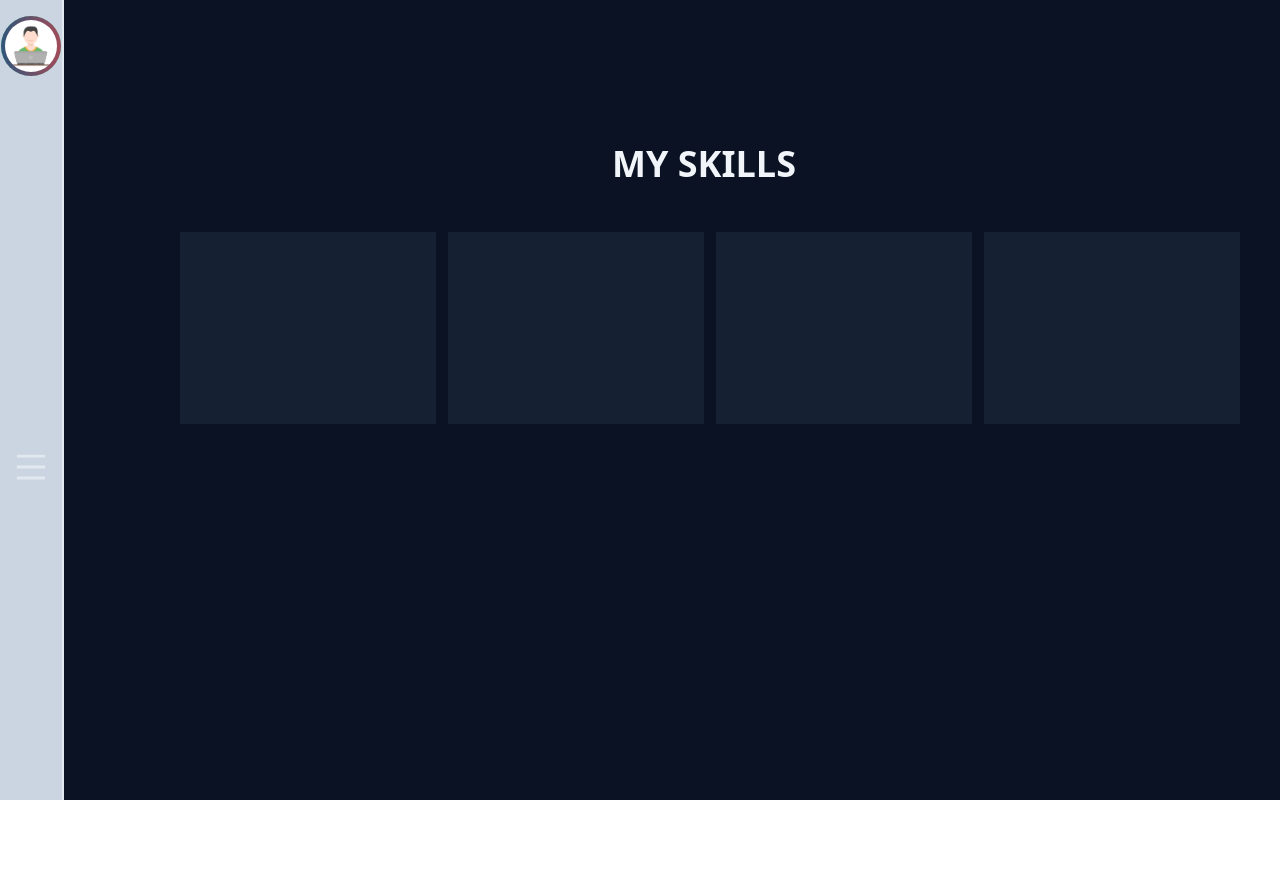
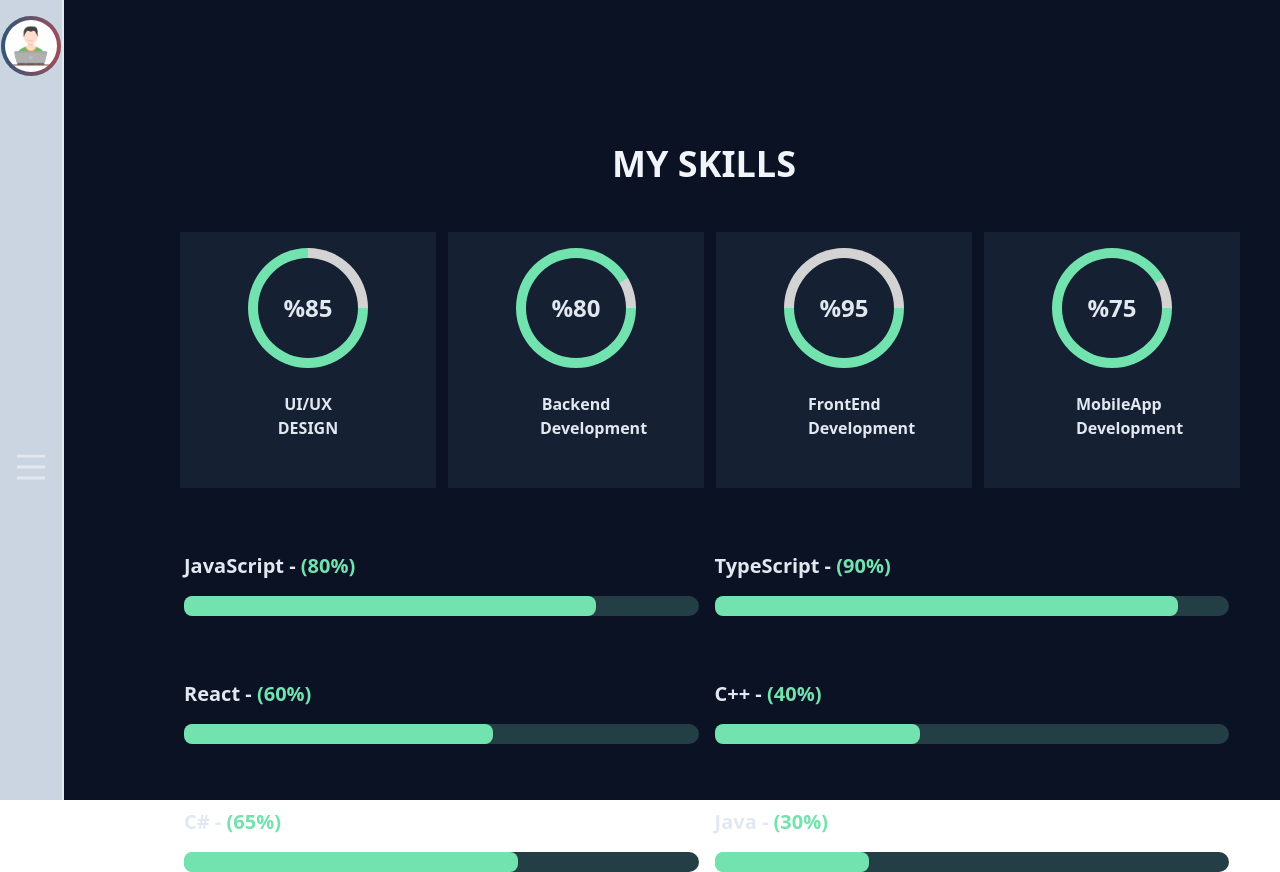
Before and after one commit to BairamovAllaz/My-Portfolio, a Next.js app: page /Resume in a window 1280 px wide. Both pictures are taken after a click on the icon 31 px from the left and 466 px from the top of the page. Shown: the top 872 px of the page. Before the commit the page ends 840 px from the top, so only its background shows below. Built offline with nearby package versions, Linux system fonts and the light colour scheme.

Commit message:
Contact Page and styling

```diff
--- /dev/null
+++ b/components/ContactBox.tsx
@@ -0,0 +1,31 @@
+import React from "react";
+import { IconType } from "react-icons";
+
+
+interface props{
+    icon : IconType;
+    title:string;
+    info: string;
+}
+
+
+function ContactBox(props:props)
+{
+    return(
+        <div className="w-full h-32 bg-[#162033] mt-4 rounded-lg">
+            <div className="flex mb-5">
+                <div className = "w-16 h-16 bg-slate-800 flex justify-center items-center m-6 rounded-full">
+                    <props.icon className="text-3xl text-[#72e2ae] font-bold"/>
+                </div>
+                <div className="mt-6 space-y-2">
+                    <h1 className="text-slate-200 text-2xl font-bold">{props.title}</h1>
+                    <div className="text-[#9899A8]">
+                        <p>{props.info}</p>
+                    </div>
+                </div>
+            </div>
+
+        </div>
+    )
+}
+export default ContactBox;
--- /dev/null
+++ b/components/ContactInfo.tsx
@@ -0,0 +1,21 @@
+import ContactBox from "./ContactBox";
+import {BsTelephone} from 'react-icons/bs'
+import {AiOutlineMail} from 'react-icons/ai'
+import {HiLocationMarker} from 'react-icons/hi'
+function ContactInfo()
+{
+    return(
+        <div>
+            <div>
+                <h1 className="text-slate-200 text-2xl font-bold">Contact Information</h1>
+                <p className="text-[#808291] pt-3">Lorem ipsum dolor sit amet consectetur adipisicing elit. A omnis, iusto harum possimus non praesentium qui facere.</p>
+            </div>
+            <div>
+                <ContactBox title="Contact On Phone" info="+79516720209" icon={BsTelephone}/>
+                <ContactBox title="Email" info="ellezbayramov2004@gmail.com" icon={AiOutlineMail}/>
+                <ContactBox title="Address" info="Russia Sain Peterburg" icon={HiLocationMarker}/>
+            </div>
+        </div>
+    )
+}
+export default ContactInfo;
--- a/components/ResumeBox.tsx
+++ b/components/ResumeBox.tsx
@@ -1,11 +1,16 @@
 import React from 'react'
 import SkillCircle, {props} from "./SkillCircle";
+import SkillBox from "./SkillBox";
+
+
 
 function ResumeBox(props: props)
 {
     return(
-        <div className = "w-64 h-48 bg-[#162033] mt-12 ml-3">
-            <SkillCircle ration={props.ration}/>
+        <div className = "w-64 h-64 bg-[#162033] mt-12 ml-3">
+            <div>
+                <SkillCircle ration={props.ration} percentText={props.percentText} title={props.title}/>
+            </div>
         </div>
     )
 }
--- /dev/null
+++ b/components/SkillBox.tsx
@@ -0,0 +1,22 @@
+import React from "react";
+
+interface props{
+    skillTitle: string;
+    skillPercent:number;
+}
+function SkillBox(props:props)
+{
+    return(
+        <div className="min-w-[48%] h-24 mt-8 ml-4 ">
+            <div className="pt-8 pb-4 text-slate-200 text-xl font-bold">
+                <h1>{props.skillTitle} - <span className="text-[#72E2AE]">({props.skillPercent}%)</span></h1>
+            </div>
+            <div>
+                <div className="w-full h-[20px] bg-[#233F45] rounded-full">
+                    <div className="h-[20px] bg-[#72E2AE] rounded-lg" style={{width:`${props.skillPercent}%`}}/>
+                </div>
+            </div>
+        </div>
+    )
+}
+export default SkillBox;
--- a/components/SkillCircle.tsx
+++ b/components/SkillCircle.tsx
@@ -1,42 +1,52 @@
 import React from 'react'
 
-export interface props{
-    ration : any
+export interface props {
+    ration: any;
+    percentText:number;
+    title:string
 }
 
-function SkillCircle(props : props)
-{
-    React.useLayoutEffect(() => {
-        document.documentElement.style.setProperty('--ratio',props.ration);
-        console.log(props.ration)
-    },[])
-
-    return(
-        <div className = "flex justify-center items-center">
-            <div className="
-             h-[150px] w-[150px]
-             rounded-[50%]
-             relative
-             .clip-path-style
-             before:content-['']
-             before:relative
-             before:w-full
-             before:h-full
-             before:top-[0]
-             before:left-[0]
-             before:bg-[conic-gradient(red 0 calc(0.3 * 360deg), lime calc(0.3 * 360deg) 360deg)]
-             before:z-[-2]
-             after:content-['']
-             after:relative
-             after:w-[80%]
-             after:h-[80%]
-             after:top-[10%]
-             after:left-[10%]
-             after:bg-slate-200
-             after:rounded-[50%]
-             after:z-[-1]
-             "></div>
+function SkillCircle(props: props) {
+    return (
+        /*
+           refactor styling percentage border
+        **/
+        <div className="flex justify-center items-center mt-4">
+            <div
+                className="
+                    relative
+                    text-center
+                    w-[120px]
+                    h-[120px]
+                    rounded-full
+                    "
+                style={{background: `linear-gradient(${props.ration}deg, #72E2AE 50%, transparent 50%), linear-gradient(0deg, #72E2AE 50%, lightgray 50%)`}}>
+                <div className="
+                relative
+                top-[10px]
+                left-[10px]
+                text-center
+                w-[100px]
+                h-[100px]
+                rounded-full
+                bg-[#162033]
+                flex
+                justify-center
+                items-center
+                text-slate-200
+                font-bold
+                text-2xl
+                ">
+                    <div>
+                        %{props.percentText}
+                    </div>
+                </div>
+                <div className="m-6 text-slate-200 font-bold pt-5 text-center">
+                    {props.title}
+                </div>
+            </div>
         </div>
     )
 }
+
 export default SkillCircle;
--- /dev/null
+++ b/pages/Contact.tsx
@@ -0,0 +1,31 @@
+import React from 'react'
+import Head from "next/head";
+import ContactInfo from "../components/ContactInfo";
+
+function Contact() {
+    return (
+        <>
+            <Head>
+                <title>Contact</title>
+                <meta name="description" content="Generated by create next app"/>
+                <meta name="viewport" content="width=device-width, initial-scale=1"/>
+                <link rel="icon" href="/favicon.ico"/>
+            </Head>
+            <main className="w-screen h-screen flex justify-center">
+                <div className = "md:w-[50%] w-screen md:h-[30%] h-screen mt-36">
+                    <div className="text-center text-slate-100 font-bold text-4xl">
+                        <h1>Contact US</h1>
+                    </div>
+                    <div className="flex mt-16 space-x-4">
+                        <div className="w-1/2 h-96 ">
+                            <ContactInfo/>
+                        </div>
+                        <div className="w-1/2 bg-slate-600 h-96"></div>
+                    </div>
+                </div>
+            </main>
+        </>
+    )
+}
+
+export default Contact;
--- a/pages/Resume.tsx
+++ b/pages/Resume.tsx
@@ -1,6 +1,7 @@
 import React from 'react'
 import Head from "next/head";
 import ResumeBox from "../components/ResumeBox";
+import SkillBox from "../components/SkillBox";
 
 function Resume() {
     return (
@@ -16,11 +17,19 @@ function Resume() {
                     <div className="text-center text-slate-100 font-bold text-4xl">
                         <h1>MY SKILLS</h1>
                     </div>
-                    <div className = "flex w-auto min-h-full">
-                        <ResumeBox ration={0.3}/>
-                        <ResumeBox ration={0.5}/>
-                        <ResumeBox ration={4}/>
-                        <ResumeBox ration={0.7}/>
+                    <div className = "flex w-auto ">
+                        <ResumeBox ration={90} percentText={85} title="UI/UX DESIGN"/>
+                        <ResumeBox ration={150} percentText={80} title="Backend Development"/>
+                        <ResumeBox ration={360} percentText={95} title="FrontEnd Development"/>
+                        <ResumeBox ration={150} percentText={75} title="MobileApp Development"/>
+                    </div>
+                    <div className="flex flex-wrap">
+                        <SkillBox skillTitle={"JavaScript"} skillPercent={80}/>
+                        <SkillBox skillTitle={"TypeScript"} skillPercent={90}/>
+                        <SkillBox skillTitle={"React"} skillPercent={60}/>
+                        <SkillBox skillTitle={"C++"} skillPercent={40}/>
+                        <SkillBox skillTitle={"C#"} skillPercent={65}/>
+                        <SkillBox skillTitle={"Java"} skillPercent={30}/>
                     </div>
                 </div>
             </main>
--- a/store.ts
+++ b/store.ts
@@ -7,7 +7,5 @@ export const store = configureStore({
   },
 })
 
-// Infer the `RootState` and `AppDispatch` types from the store itself
 export type RootState = ReturnType<typeof store.getState>
-// Inferred type: {posts: PostsState, comments: CommentsState, users: UsersState}
 export type AppDispatch = typeof store.dispatch
--- a/styles/globals.css
+++ b/styles/globals.css
@@ -5,4 +5,7 @@
     .clip-path-style {
         clip-path: circle(50%);
     }
+    .bg-image{
+        background: linear-gradient(270deg, black 50%, transparent 50%), linear-gradient(0deg, black 50%, lightgray 50%);
+    }
 }
```
